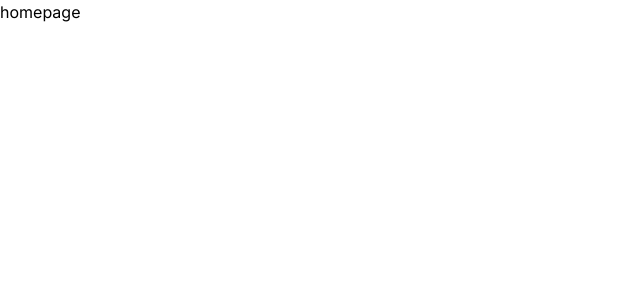
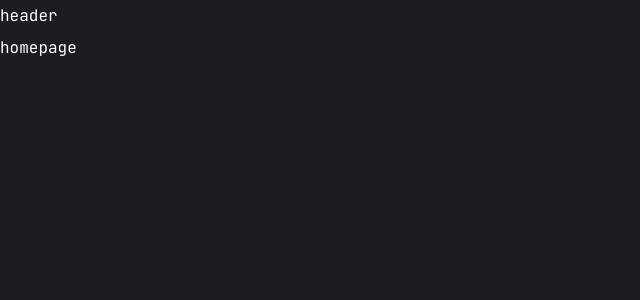
Before and after one commit to egamovj/j-portfolio, a Next.js app: page / in a window 1280 px wide. Shown: the top 300 px of the page, without its empty margins (0-640 px from the left). Built offline with nearby package versions, Linux system fonts and the light colour scheme.

Commit message:
tailwind config, fonts

```diff
--- a/app/globals.css
+++ b/app/globals.css
@@ -1,3 +1,9 @@
 @tailwind base;
-  @tailwind components;
-  @tailwind utilities;
+@tailwind components;
+@tailwind utilities;
+
+@layer base {
+  body {
+    @apply font-primary bg-primary text-white leading-loose;
+  }
+}
--- a/app/layout.jsx
+++ b/app/layout.jsx
@@ -1,7 +1,14 @@
-import { Inter } from "next/font/google";
+import { JetBrains_Mono } from "next/font/google";
 import "./globals.css";
 
-const inter = Inter({ subsets: ["latin"] });
+//components
+import Header from "@/components/Header";
+
+const jetbrainsMono = JetBrains_Mono({
+  subsets: ["latin"],
+  weight: ["100", "200", "300", "400", "500", "600", "700", "800"],
+  variable: "--font-jetbrainsMono",
+});
 
 export const metadata = {
   title: "Create Next App",
@@ -11,7 +18,10 @@
 export default function RootLayout({ children }) {
   return (
     <html lang="en">
-      <body className={inter.className}>{children}</body>
+      <body className={jetbrainsMono.variable}>
+        <Header />
+        {children}
+      </body>
     </html>
   );
 }
--- /dev/null
+++ b/components/Header.jsx
@@ -0,0 +1,10 @@
+
+const Header = () => {
+  return (
+    <header>
+      header
+    </header>
+  )
+}
+
+export default Header
--- a/tailwind.config.js
+++ b/tailwind.config.js
@@ -2,21 +2,35 @@
 module.exports = {
   darkMode: ["class"],
   content: [
-    './pages/**/*.{js,jsx}',
-    './components/**/*.{js,jsx}',
-    './app/**/*.{js,jsx}',
-    './src/**/*.{js,jsx}',
+    "./pages/**/*.{js,jsx}",
+    "./components/**/*.{js,jsx}",
+    "./app/**/*.{js,jsx}",
+    "./src/**/*.{js,jsx}",
   ],
   prefix: "",
   theme: {
     container: {
       center: true,
-      padding: "2rem",
-      screens: {
-        "2xl": "1400px",
-      },
+      padding: "15px",
+    },
+    screens: {
+      sm: "640px",
+      md: "768px",
+      lg: "960px",
+      xl: "1200px",
+    },
+    fontFamily: {
+      primary: "var(--font-jetbrainsMono)",
     },
     extend: {
+      colors: {
+        primary: "#1c1c22",
+        accent: {
+          DEFAULT: "#00ff99",
+          hover: "#00e187",
+        },
+      },
+
       keyframes: {
         "accordion-down": {
           from: { height: "0" },
@@ -34,4 +48,4 @@
     },
   },
   plugins: [require("tailwindcss-animate")],
-}
+};
```
